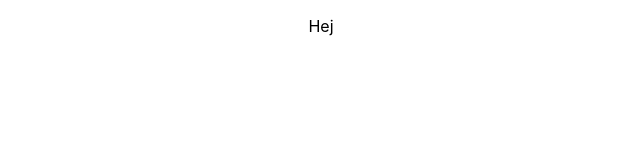
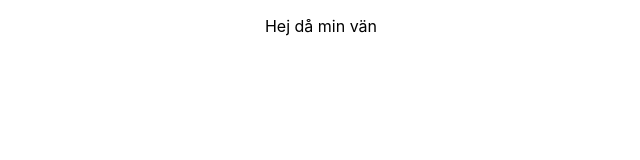
Before and after one commit to VibeValley/PartyPP, a React (Create React App) app: page / in a window 1280 px wide. Shown: the top 160 px of the page, without its empty margins (319-959 px from the left). Built offline with nearby package versions, Linux system fonts and the light colour scheme.

Commit message:
Update App.js

```diff
--- a/src/App.js
+++ b/src/App.js
@@ -4,7 +4,7 @@ import './App.css';
 function App() {
   return (
     <div className="App">
-      <p>Hej</p>
+      <p>Hej då min vän</p>
     </div>
   );
 }
```
